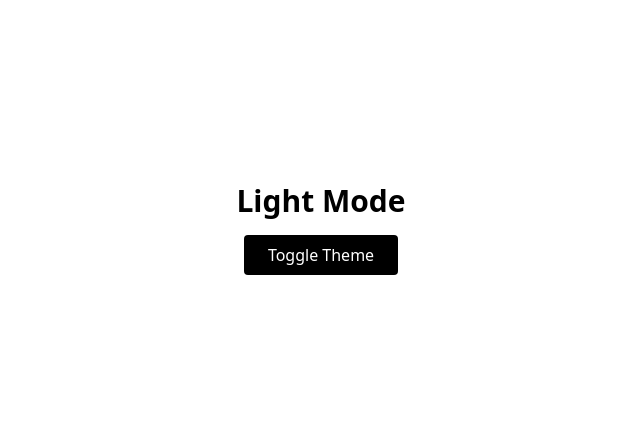
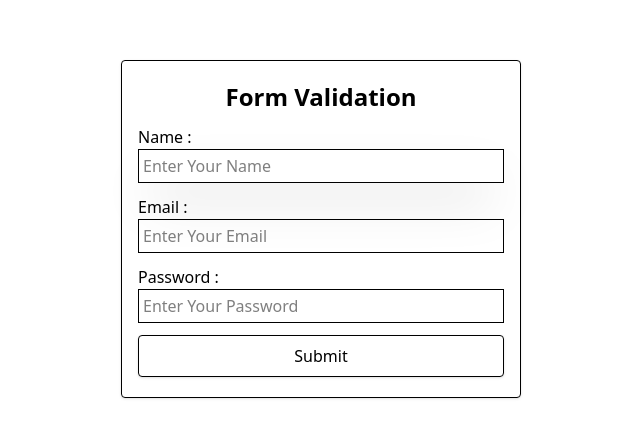
Before and after one commit to harimaurya111/React-25-Project, a React (Vite) app in the folder React-projects/: page / in a window 1280 px wide. Shown: the part 171-608 px from the top of the page, without its empty margins (319-959 px from the left). Built offline with nearby package versions, Linux system fonts and the light colour scheme.

Commit message:
form-validation-commit

```diff
--- a/React-projects/src/App.jsx
+++ b/React-projects/src/App.jsx
@@ -1,6 +1,7 @@
 
 import './App.css'
 import Accordian from './components/Accordian'
+import FormHandling from './components/FormHandling'
 import LoadMore from './components/LoadMore'
 import QrCodeGenrator from './components/QrCodeGenrator'
 import RandomColor from './components/RandomColor'
@@ -16,7 +17,8 @@ function App() {
       {/* <QrCodeGenrator/> */}
       {/* <RandomColor/> */}
       {/* <LoadMore/> */}
-      <ThemeToggle/>
+      {/* <ThemeToggle/> */}
+      <FormHandling/>
     </>
   )
 }
--- /dev/null
+++ b/React-projects/src/components/FormHandling.jsx
@@ -0,0 +1,94 @@
+import React, { useState } from 'react'
+
+const FormHandling = () => {
+    const [formData, setFormData] = useState({
+        name: "",
+        email: "",
+        password: "",
+    })
+    const [error, setError] = useState({})
+
+    function handleChange(e) {
+        setFormData({
+            ...formData, [e.target.name]: e.target.value
+        })
+    }
+
+
+    const validation = () => {
+        let newErrors = {}
+
+        if (!formData.name.trim()) {
+            newErrors.name = "Name is required";
+        }
+
+        if (!formData.email.trim()) {
+            newErrors.email = "Email is required";
+        } else if (!/\S+@\S+\.\S+/.test(formData.email)) {
+            newErrors.email = "Email is invalid."
+        }
+
+        if (!formData.password.trim()) {
+            newErrors.password = "Password is required";
+
+        } else if (formData.password.length < 6) {
+            newErrors.password = "Email Must be 6 Character"
+        } else if (formData.password.length > 10) {
+            newErrors.password = "Email Must be maximum 9 Character"
+        }
+
+        return newErrors
+    }
+
+    function handleSubmit(e) {
+        e.preventDefault()
+        const validationError = validation()
+
+        if (Object.keys(validationError).length > 0) {
+            setError(validationError)
+
+        } else {
+            console.log( formData)
+            alert("Successfull")
+            setError({})
+            setFormData({
+                name: "",
+                email: "",
+                password: "",
+            })
+        }
+
+    }
+
+    return (
+        <div className='flex w-full h-screen justify-center items-center'>
+            <form onSubmit={handleSubmit} className='border w-[400px] rounded py-5 px-4 shadow  flex-col justify-center items-center '>
+                <h1 className='text-center font-bold text-2xl'>Form Validation</h1>
+                <div className='my-3 flex flex-col'>
+                    <label htmlFor="name"> Name : </label>
+                    <input onChange={handleChange} value={formData.name} type="text" placeholder='Enter Your Name' name='name' className='border p-1 shadow-2xl w-full' id='name' />
+                </div>
+                {error.name && <p className='text-red-500'>{error.name}</p>}
+
+                <div className='my-3 '>
+                    <label htmlFor="email"> Email : </label>
+                    <input onChange={handleChange} type="email" value={formData.email} placeholder='Enter Your Email' name='email' className='border p-1 w-full' id='email' />
+                </div>
+                {error.email && <p className='text-red-500'>{error.email}</p>}
+
+
+                <div className='my-3'>
+                    <label htmlFor="password">Password : </label>
+                    <input onChange={handleChange} type="password" value={formData.password} placeholder='Enter Your Password' name='password' className='border p-1 w-full' id='password' />
+                </div>
+                {error.password && <p className='text-red-500'>{error.password}</p>}
+
+                <div className='w-full flex justify-center'>
+                    <button type='submit' className='py-2 px-1 border rounded shadow w-full cursor-pointer hover:bg-blue-500'>Submit</button>
+                </div>
+            </form>
+        </div>
+    )
+}
+
+export default FormHandling
```
